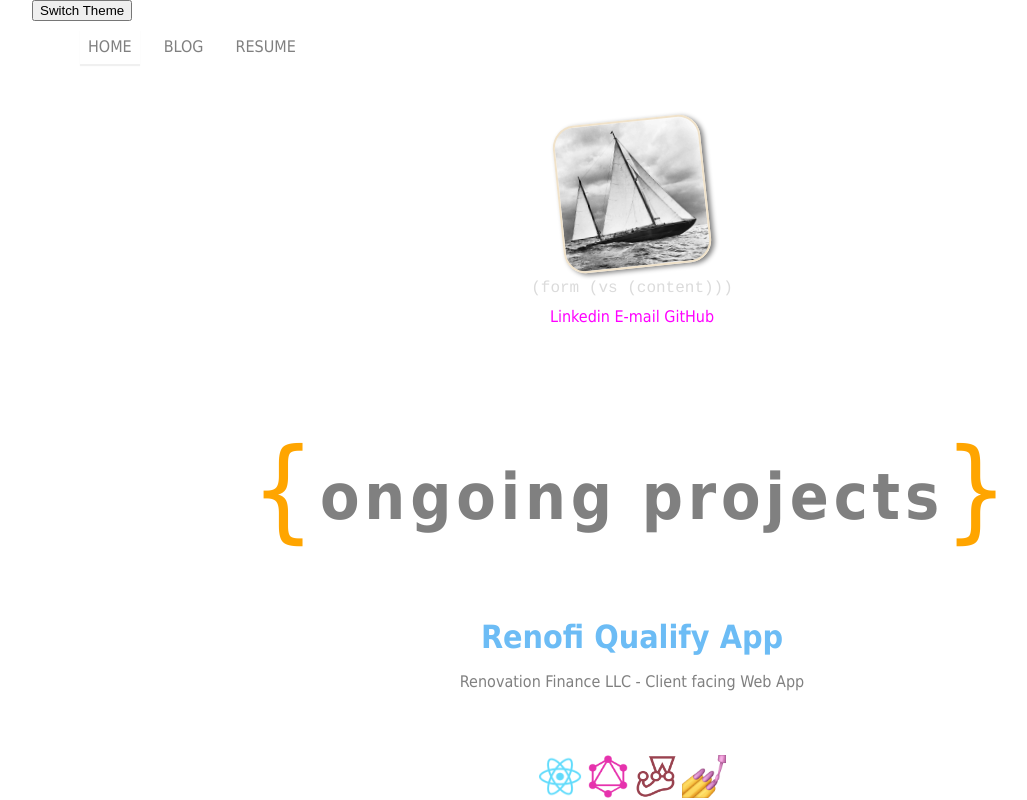
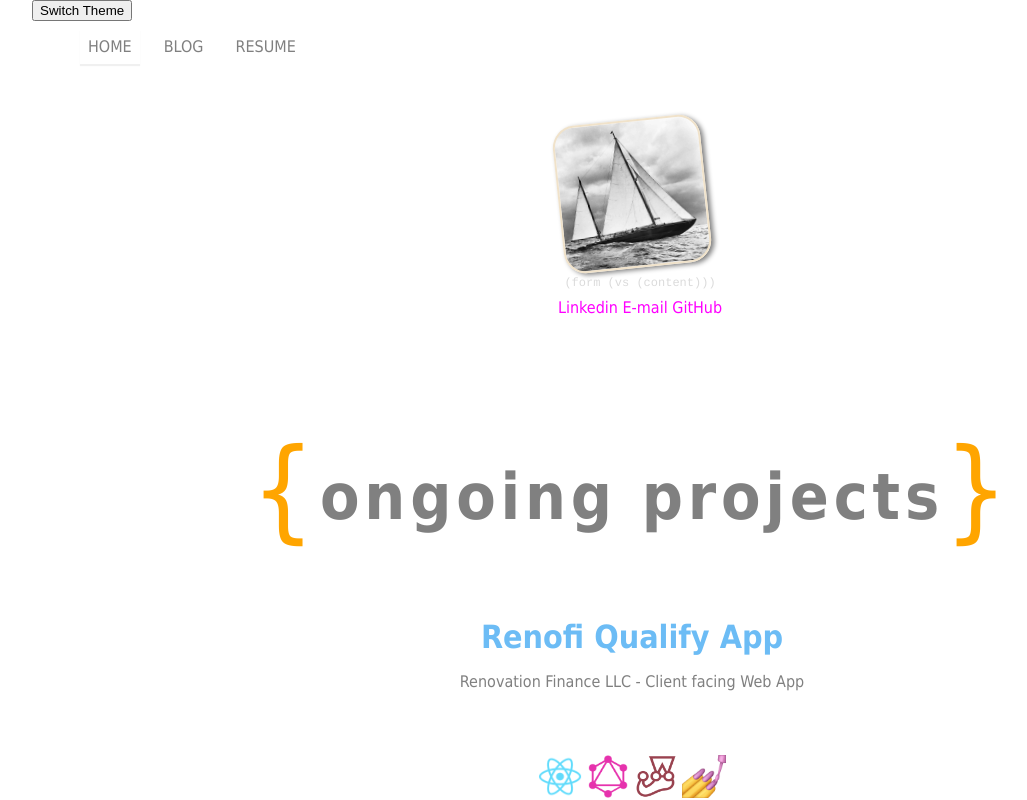
Before and after one commit to agan-k/FormVsContent, a Next.js app: page / in a window 1280 px wide. Shown: the top 800 px of the page, without its empty margins (8-1035 px from the left). Built offline with nearby package versions, Linux system fonts and the light colour scheme; what facepaint would draw is missing.

Commit message:
adjust positioning

```diff
--- a/components/site-logo/SiteLogo.js
+++ b/components/site-logo/SiteLogo.js
@@ -1,10 +1,11 @@
-import { Container, Avatar } from "./styled";
+import { Container, Avatar, LinksContainer } from "./styled";
 
 export default function SiteLogo() {
   return (
     <Container>
       <Avatar/>
       <h1>{'(form (vs (content)))'}</h1>
+      <LinksContainer>
          <a href='https://www.linkedin.com/in/koran-agan/' target='_blank'>
             Linkedin
          </a>
@@ -16,6 +17,7 @@
          <a href='https://github.com/agan-k'  target='_blank'>
             GitHub
          </a>
+      </LinksContainer>
     </Container>
   )
 }
--- a/components/site-logo/styled.js
+++ b/components/site-logo/styled.js
@@ -15,7 +15,8 @@
   h1: {
     fontFamily: 'courier',
     fontWeight: staticTheme.fontWeights.body,
-    fontSize: staticTheme.fontSizes[2],
+    fontSize: staticTheme.fontSizes[0],
+    marginLeft: staticTheme.space[3],
     color: ({theme}) => theme.colors.muted,
   },
   a: {
@@ -34,3 +35,6 @@
   backgroundImage: "url('/assets/sailin.jpg')",
   backgroundSize: '100%',
 })
+export const LinksContainer = styled('div')({
+  marginLeft: staticTheme.space[3],
+})
```
